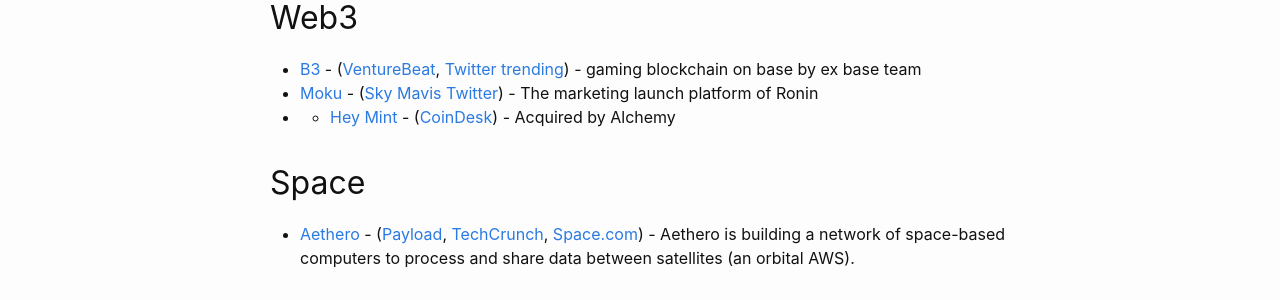
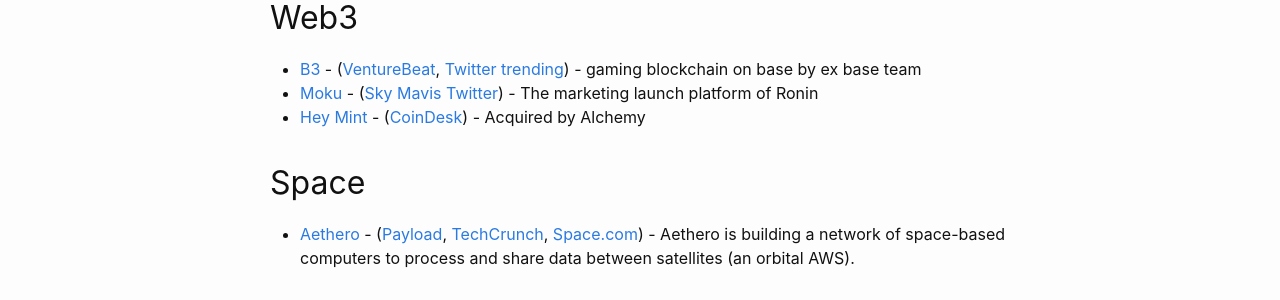
Before and after one commit to katpavan/katpavan.github.io, a Jekyll site: the page built from index.md, in a window 1280 px wide. Shown: the part 410-710 px from the top of the page. Built offline with Jekyll 4.4.1, drawn with Linux system fonts in a browser that asks for light colours.

```diff
--- a/index.md
+++ b/index.md
@@ -19,7 +19,7 @@ Hey, I'm Pavan. I write checks so people can save animals and build businesses.
 
 - [B3](https://x.com/b3dotfun/) - ([VentureBeat](https://venturebeat.com/games/npc-labs-raises-18m-to-bring-mainstream-games-to-web3/), [Twitter trending](https://x.com/i/trending/1815454338413982133)) - gaming blockchain on base by ex base team
 - [Moku](https://x.com/Moku_HQ/status/1805407187482640642) - ([Sky Mavis Twitter](https://x.com/SkyMavisHQ/status/1813199943374356814)) - The marketing launch platform of Ronin
-- - [Hey Mint](https://www.heymint.xyz/) - ([CoinDesk](https://www.coindesk.com/web3/2023/05/15/web3-education-leaders-team-up-to-roll-out-beginner-nft-platform-heymint/)) - Acquired by Alchemy
+- [Hey Mint](https://www.heymint.xyz/) - ([CoinDesk](https://www.coindesk.com/web3/2023/05/15/web3-education-leaders-team-up-to-roll-out-beginner-nft-platform-heymint/)) - Acquired by Alchemy
 
 <!---
 - [Nest Wallet](https://nestwallet.xyz/) - ([Safe Blog](https://safe.global/blog/safe-case-2-digital-ownership-in-your-pocket)) - A Wallet Engineered for Mobile Traders
```
